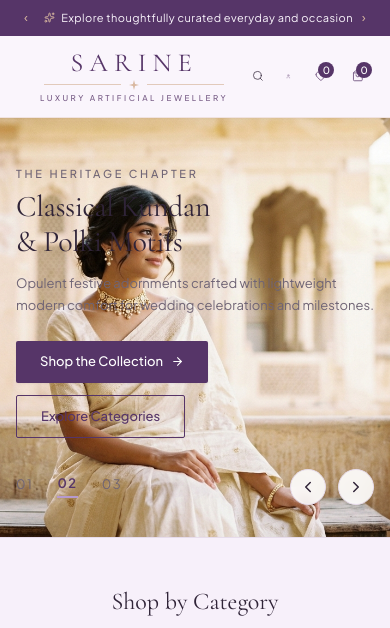
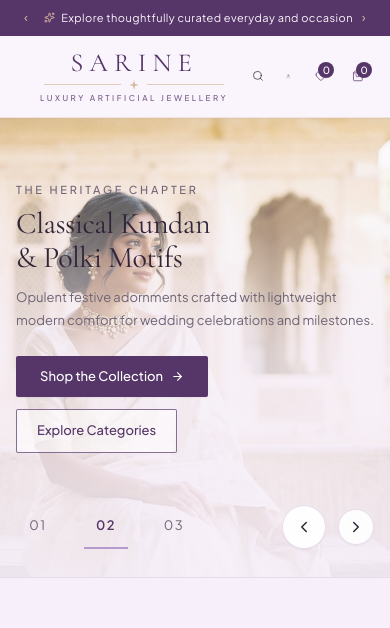
Before and after one commit to Nikhillverma/SARINE-Luxury-Artificial-Jewellery, a React (Vite) app: page / in a window 390 px wide. Shown: the top 628 px of the page. Built offline with nearby package versions, Linux system fonts and the light colour scheme; no server answers.

Commit message:
Refine responsive hero contrast and accessible slider behavior (#77)

```diff
--- a/src/pages/HomePage.tsx
+++ b/src/pages/HomePage.tsx
@@ -99,6 +99,7 @@ export const HomePage: React.FC<HomePageProps> = ({ includeAll }) => {
 
   // Hero Slider State
   const [activeSlide, setActiveSlide] = useState<number>(0);
+  const [isHeroPaused, setIsHeroPaused] = useState(false);
   const slideCount = 3;
 
   // Best Sellers Carousel Scroll Reference
@@ -209,14 +210,19 @@ export const HomePage: React.FC<HomePageProps> = ({ includeAll }) => {
     };
   }, [includeAll]);
 
-  // 2. Hero Slider Auto-advance every 5 seconds
+  // 2. Hero Slider Auto-advance; pause on hover, hidden tabs, and reduced-motion preference.
   useEffect(() => {
-    const timer = setInterval(() => {
-      setActiveSlide((prev) => (prev + 1) % slideCount);
-    }, 5000);
+    const motionPreference = window.matchMedia('(prefers-reduced-motion: reduce)');
+    if (isHeroPaused || motionPreference.matches) return;
 
-    return () => clearInterval(timer);
-  }, [slideCount]);
+    const timer = window.setInterval(() => {
+      if (document.visibilityState === 'visible') {
+        setActiveSlide((prev) => (prev + 1) % slideCount);
+      }
+    }, 6000);
+
+    return () => window.clearInterval(timer);
+  }, [slideCount, isHeroPaused]);
 
   const prevSlide = () => {
     setActiveSlide((prev) => (prev - 1 + slideCount) % slideCount);
@@ -265,7 +271,19 @@ export const HomePage: React.FC<HomePageProps> = ({ includeAll }) => {
           Text in centered container (max-w-[1280px]) with soft lavender gradient overlay
           Slide indicators bottom-left, arrow buttons bottom-right inside container
           ========================================================================= */}
-      <section className="relative w-full h-[420px] md:h-[520px] lg:h-[600px] overflow-hidden bg-[#F0E6F4] border-b border-[#E7DCEB]">
+      <section
+        aria-label="SARINE featured collections"
+        aria-roledescription="carousel"
+        onMouseEnter={() => setIsHeroPaused(true)}
+        onMouseLeave={() => setIsHeroPaused(false)}
+        onFocusCapture={() => setIsHeroPaused(true)}
+        onBlurCapture={(event) => {
+          if (!event.currentTarget.contains(event.relatedTarget as Node | null)) {
+            setIsHeroPaused(false);
+          }
+        }}
+        className="relative w-full min-h-[460px] h-[460px] md:h-[520px] lg:h-[600px] overflow-hidden bg-[#F0E6F4] border-b border-[#E7DCEB]"
+      >
         {/* Stacked background slide images */}
         {heroSlides.map((slide, idx) => (
           <div
@@ -285,14 +303,20 @@ export const HomePage: React.FC<HomePageProps> = ({ includeAll }) => {
           </div>
         ))}
 
+        {/* Responsive contrast overlay keeps the copy readable over every campaign image. */}
+        <div
+          aria-hidden="true"
+          className="absolute inset-0 z-[1] bg-gradient-to-t from-[#F7F0FA]/95 via-[#F7F0FA]/75 to-[#F7F0FA]/10 md:bg-gradient-to-r md:from-[#F7F0FA]/95 md:via-[#F7F0FA]/75 md:to-transparent"
+        />
+
         {/* Centered content overlay container */}
-        <div className="site-container h-full flex flex-col justify-between py-8 md:py-12 pointer-events-none relative z-10">
+        <div className="site-container h-full flex flex-col justify-between py-7 sm:py-8 md:py-12 pointer-events-none relative z-10">
           {/* Slide text in left half vertically centered */}
           <div className="my-auto max-w-xl md:max-w-lg lg:max-w-xl pointer-events-auto">
             <span className="text-[11px] sm:text-xs uppercase tracking-[0.25em] text-[#6F6475] font-medium block mb-2 sm:mb-3">
               {currentHero.eyebrow}
             </span>
-            <h1 className="font-serif text-3xl sm:text-4xl lg:text-[46px] leading-[1.16] text-[#302438] font-normal tracking-tight">
+            <h1 className="font-serif text-[30px] sm:text-4xl lg:text-[46px] leading-[1.12] sm:leading-[1.16] text-[#302438] font-normal tracking-tight max-w-[15ch]">
               {currentHero.heading}
             </h1>
             <p className="mt-3 sm:mt-4 text-xs sm:text-sm text-[#6F6475] leading-relaxed max-w-md font-sans">
@@ -307,8 +331,8 @@ export const HomePage: React.FC<HomePageProps> = ({ includeAll }) => {
                 <ArrowRight size={13} />
               </Link>
               <a
-                href="#categories"
-                className="px-6 sm:px-7 py-3 bg-transparent border border-[#563568] text-[#563568] text-xs sm:text-[13px] font-sans font-medium hover:bg-[#EBDFF2] hover:text-[#563568] transition-colors rounded-xs"
+                href={currentHero.categoriesLink}
+                className="min-h-11 px-5 sm:px-7 py-3 bg-white/55 border border-[#563568]/70 text-[#563568] text-xs sm:text-[13px] font-sans font-medium hover:bg-[#EBDFF2] hover:text-[#563568] focus-visible:outline focus-visible:outline-2 focus-visible:outline-offset-2 focus-visible:outline-[#563568] transition-colors rounded-xs"
               >
                 Explore Categories
               </a>
@@ -322,11 +346,13 @@ export const HomePage: React.FC<HomePageProps> = ({ includeAll }) => {
               {heroSlides.map((slide, idx) => (
                 <button
                   key={slide.id}
+                  type="button"
                   onClick={() => setActiveSlide(idx)}
-                  className={`pb-1 transition-all cursor-pointer ${
+                  aria-current={activeSlide === idx ? 'true' : undefined}
+                  className={`min-w-11 min-h-11 inline-flex items-center justify-center border-b-2 transition-colors cursor-pointer focus-visible:outline focus-visible:outline-2 focus-visible:outline-offset-2 focus-visible:outline-[#563568] ${
                     activeSlide === idx
-                      ? 'text-[#563568] font-semibold border-b-2 border-[#B69ACF]'
-                      : 'hover:text-[#B69ACF]'
+                      ? 'text-[#563568] font-semibold border-[#B69ACF]'
+                      : 'text-[#6F6475] border-transparent hover:text-[#563568]'
                   }`}
                   aria-label={`Go to slide 0${idx + 1}`}
                 >
@@ -339,7 +365,8 @@ export const HomePage: React.FC<HomePageProps> = ({ includeAll }) => {
             <div className="flex items-center space-x-3">
               <button
                 onClick={prevSlide}
-                className="w-9 h-9 sm:w-10 sm:h-10 rounded-full border border-[#E7DCEB] bg-white/90 hover:bg-[#F0E6F4] hover:border-[#B69ACF] text-[#302438] hover:text-[#563568] flex items-center justify-center transition-all cursor-pointer shadow-xs backdrop-blur-xs"
+                type="button"
+                className="w-11 h-11 rounded-full border border-[#E7DCEB] bg-white/95 hover:bg-[#F0E6F4] hover:border-[#B69ACF] text-[#302438] hover:text-[#563568] focus-visible:outline focus-visible:outline-2 focus-visible:outline-offset-2 focus-visible:outline-[#563568] flex items-center justify-center transition-all cursor-pointer shadow-xs backdrop-blur-xs"
                 aria-label="Previous slide"
               >
                 <ChevronLeft size={18} />
```
